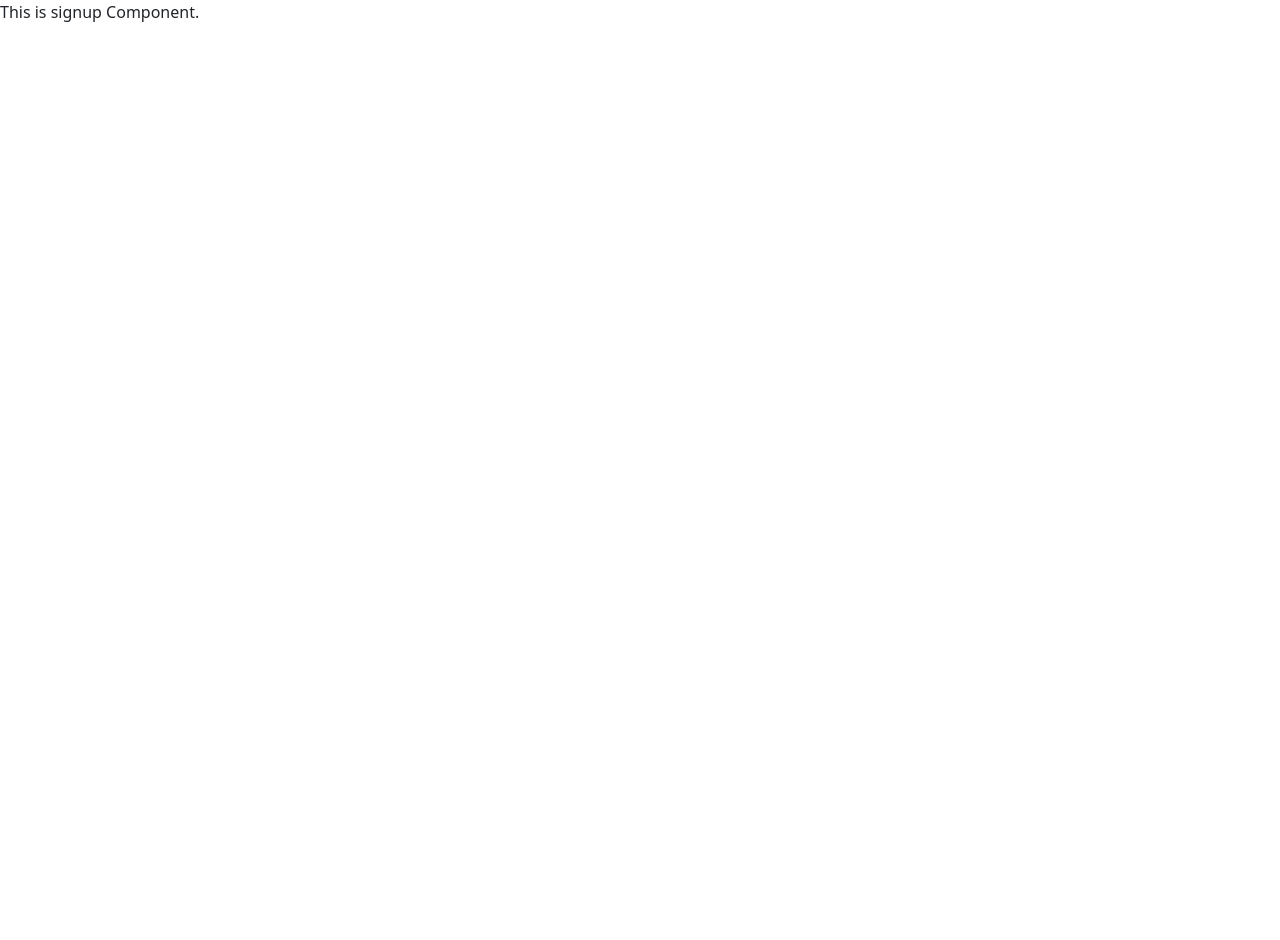
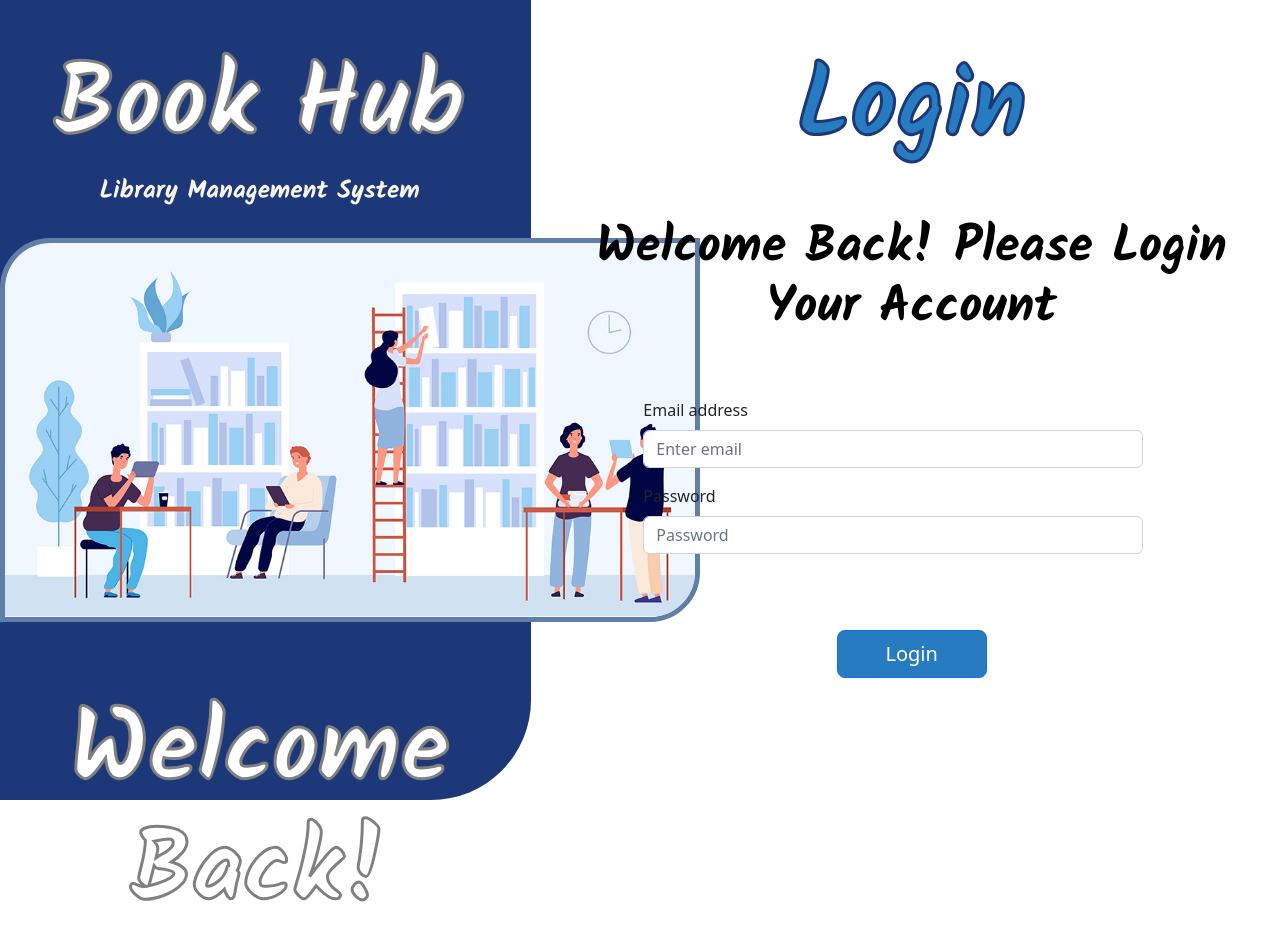
Before and after one commit to DaNoDya99/Library-System, a React (Create React App) app: page /login in a window 1280 px wide. Shown: the top 940 px of the page. Before the commit the page ends 800 px from the top, so only its background shows below. Built offline with nearby package versions, Linux system fonts and the light colour scheme.

Commit message:
Login Page Done

```diff
--- a/src/App.js
+++ b/src/App.js
@@ -2,7 +2,7 @@ import React from "react";
 import './App.css';
 import 'bootstrap/dist/css/bootstrap.min.css';
 
-import { BrowserRouter as Router, Switch, Route, Link } from 'react-router-dom';
+import { BrowserRouter as Switch, Route} from 'react-router-dom';
 import AddBook from "./components/add-book.component";
 import DeleteBook from "./components/delete-book.component";
 import AddMember from "./components/add-member.component";
--- a/src/components/signup..js
+++ b/src/components/signup..js
@@ -1,10 +1,46 @@
 import React, {Component} from "react";
+import './home.css';
+import {Row,Form,Button} from "react-bootstrap";
+
+import Lib from '../assets/lib.jpg';
+
 
 export default class Signup extends Component {
     render() {
         return(
             <div>
-                <p>This is signup Component.</p>
+                <Row>
+                    <div className={"col-5"} style={{'background-color':'#1C3879','height':'100vh','text-align':'center','border-bottom-right-radius':'100px'}}>
+                        <h1 className={"title mt-5"}>Book Hub</h1>
+                        <h2 className={"title2"} style={{'color':'#F9F5EB'}}>Library Management System</h2>
+
+                        <img src={Lib} className={'mt-4 mb-4'} alt="Library" style={{'width':'700px','border-bottom-right-radius':'50px','border-top-left-radius':'50px'
+                        ,'border':'5px solid #607EAA'}}/>
+
+                        <h1 className={"mt-lg-5 title"}>Welcome Back!</h1>
+                    </div>
+                    <div className={'col-7'} >
+                        <div style={{'text-align':'center'}}>
+                            <h1 className={'title'} style={{'color':'#277BC0','-webkit-text-stroke': '3px #1C3879','margin-top':'50px'}}>Login</h1>
+                            <h2 className={'title2 mt-5'} style={{'font-size':'50px'}}>Welcome Back! Please Login Your Account</h2>
+                        </div>
+
+                        <Form style={{'width':'500px','margin-left':'100px','margin-top':'60px'}}>
+                            <Form.Group className="mb-3" controlId="formGroupEmail">
+                                <Form.Label>Email address</Form.Label>
+                                <Form.Control type="email" placeholder="Enter email" />
+                            </Form.Group>
+                            <Form.Group className="mb-3" controlId="formGroupPassword">
+                                <Form.Label>Password</Form.Label>
+                                <Form.Control type="password" placeholder="Password" />
+                            </Form.Group>
+                        </Form>
+
+                        <div style={{'text-align':'center'}}>
+                            <Button size={'lg'} style={{'background-color':'#277BC0','width':'150px','margin-top':'60px'}}>Login</Button>
+                        </div>
+                    </div>
+                </Row>
             </div>
         )
     }
```
Also changed, not shown: src/assets/lib.jpg (added).
